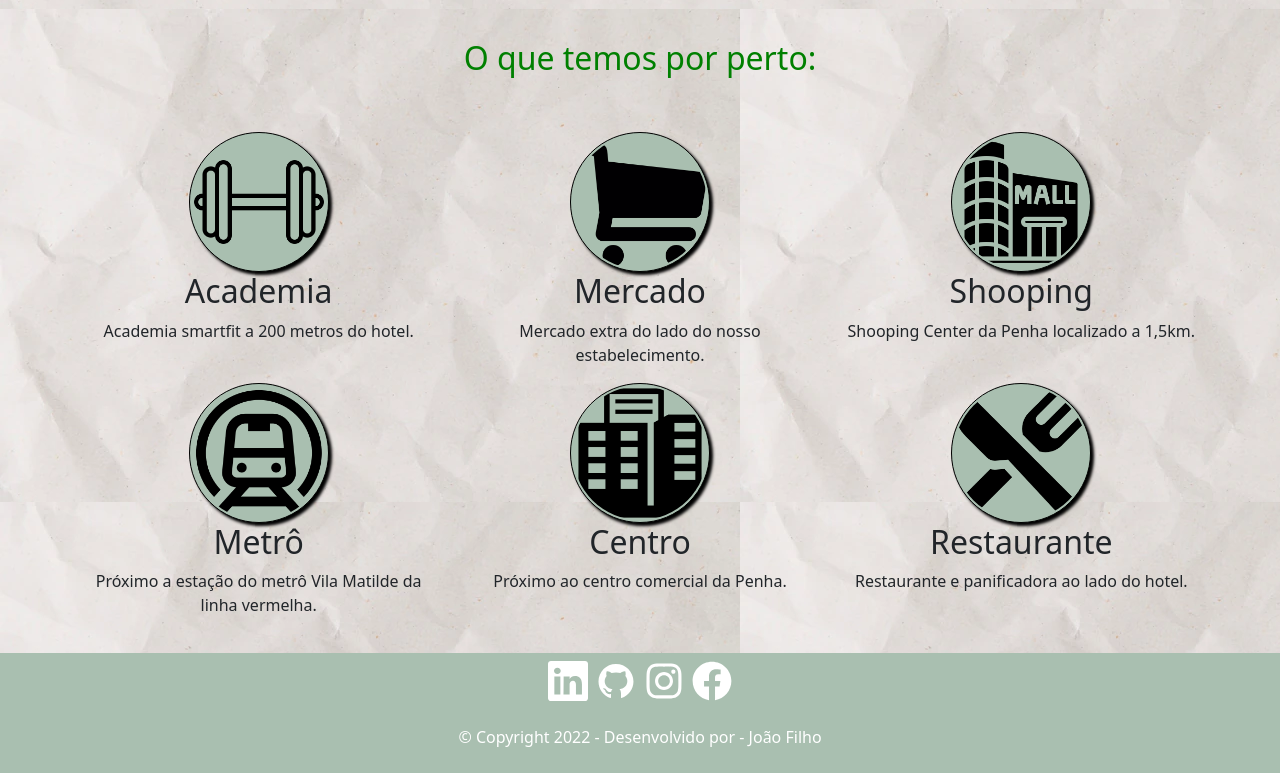
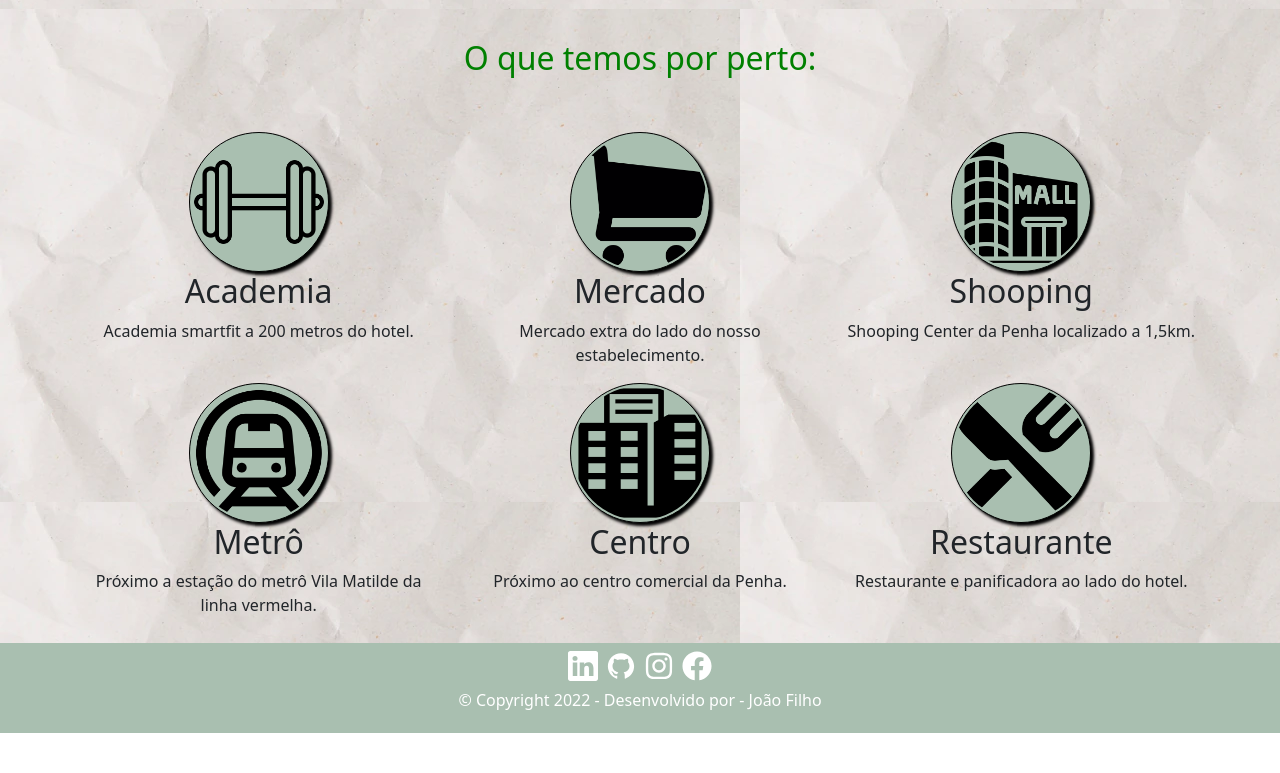
Before and after one commit to jfilinho/site-hoteleiro, a React (Create React App) app: page /home in a window 1280 px wide. Shown: the part 1963-2736 px from the top of the page. After the commit the page ends 2696 px from the top, so only its background shows below. Built offline with nearby package versions, Linux system fonts and the light colour scheme.

Commit message:
nova atualização rodapé da página

```diff
--- a/src/components/Rodape.js
+++ b/src/components/Rodape.js
@@ -1,5 +1,3 @@
-import { FaHeart } from "react-icons/fa";
-import { FaYoutube } from "react-icons/fa";
 import { FaInstagram } from "react-icons/fa";
 import { FaFacebook } from "react-icons/fa";
 import { AiFillGithub } from "react-icons/ai";
@@ -12,22 +10,22 @@ function Rodape() {
     <footer className="footer">
       <div className="footer__social">
         <a
-          href="https://www.linkedin.com/in/jo%C3%A3o-filho-souza-silva-734773165/"
+          href="https://www.linkedin.com/in/jo%C3%A3o-filho-souza-wd-fullstack/"
           className=" link-icone"
           title="linkedin"
         >
-          <BsLinkedin size="40" color="#fff"/>
+          <BsLinkedin size="30" color="#fff" />
         </a>
         <a
           href="https://github.com/jfilinho"
           className=" link-icone"
           title="github"
         >
-          <AiFillGithub size="40" color="#fff" />
+          <AiFillGithub size="30" color="#fff" />
         </a>
 
         <a href="https://www.instagram.com/filho_souzaa/">
-          <FaInstagram size="40" color="#fff" />
+          <FaInstagram size="30" color="#fff" />
         </a>
 
         <a
@@ -35,11 +33,11 @@ function Rodape() {
           className=" link-icone"
           title="Facebook"
         >
-          <FaFacebook size="40" color="#fff" />
+          <FaFacebook size="30" color="#fff" />
         </a>
       </div>
       <p className="footer__copyright">
-          &copy; Copyright 2022 - Desenvolvido por - João Filho
+        &copy; Copyright 2022 - Desenvolvido por - João Filho
       </p>
     </footer>
   );
--- a/src/estilos/style.css
+++ b/src/estilos/style.css
@@ -1,6 +1,18 @@
+
+/* Zerar margin e padding da página */
 *{
-  margin: 0px;padding: 0px;
+  margin: 0px;
+  padding: 0px;
 }
+
+/* Estilo fundo do site */
+.fundo-site {
+  background-image: url("../../public/img/fundo4.webp");
+  height: 100%;
+  width: 100%;
+}
+
+/* Estilos da barra de navegação */
 .top {
   background: #a9bfb0;
   align-items: center;
@@ -28,6 +40,8 @@
 .text-color:hover {
   background-color: blue;
 }
+
+/* Estilos gif de logo hotel circular */
 .circular {
   border: 1px solid black;
   margin: left 5px;
@@ -40,6 +54,8 @@
   border: 1px solid black;
   box-shadow: 3px 3px 3px black;
 }
+
+/* Estilos dos títulos das sessões */
 .titulos {
   font-size: 2rem;
   color: green;
@@ -47,11 +63,8 @@
   margin-top: 45px;
   margin-bottom: 45px;
 }
-.fundo-site {
-  background-image: url("../../public/img/fundo4.webp");
-  height: 100%;
-  width: 100%;
-}
+
+/* Estilos da página de Acomodações */
 .album {
   background-image: url("../../public/img/fundo4.webp");
 }
@@ -59,18 +72,23 @@
   border: 2px solid white;
   box-shadow: 3px 3px 3px white;
 }
+
+/* Estilos descrição da página sobre */
 .description {
   font-size: 1.2rem;
   font-family: "Times New Roman", Times, serif;
   text-align: justify;
   padding: 5px;
  }
+
+ /* Estilo do slide de espaços sociais */
 .slide-social {
   border: 1px solid black;
   box-shadow: 3px 3px 3px black;
   border-radius: 5px;
 }
 
+/* Estilo da imagem página home */
 .card-image {
   border: 1px solid black;
   box-shadow: 3px 3px 3px black;
@@ -87,43 +105,43 @@
   margin-top: 45px;
   padding: 10px;
 }
+
+/* Estilos do rodapé da página */
 .footer {
   width: 100%;
-  height: 120px;
-  margin-top: 10px;
+  height: 90px;
+  margin-top: 0px;
   background-color: #a9bfb0;
-
-
   position: relative;
 }
 
  .footer__social {
     width: 100%;
     padding-top: 8px;
-
     display: flex;
     justify-content: center;
  }
-
     a + a {
       margin-left: 8px;
     }
 
-
   .footer__copyright {
     position: absolute;
-    bottom: 8px;
+    bottom: 5px;
 
     width: 100%;
     text-align: center;
     color: white;
   }
 
+/* Estilos icones de locais da  página home */
 .featurette {
   text-align: justify;
   align-items: center;
   margin-bottom: 10px;
 }
+
+/* Estilos do mapa de localização */
 .map {
   width: 100%;
   height: 400px;
@@ -155,20 +173,24 @@
 .title-icones {
   font-size: 1.5rem;
   font-weight: bold;
-  /* text-align: center; */
-  padding: 5px;
+   padding: 5px;
 }
 .icons-contact {
   font-size: 3.5rem;
 }
 .telefone {
-  background: #a9bfb0;
+  background: white;
   width: 80px;
   height: 80px;
   border-radius: 10px;
   border: 1px solid black;
   box-shadow: 3px 3px 3px black;
 }
+a[href^="”tel”"]:before {
+  content: “\260e”;
+  margin-right: 0.5em;
+}
+
 .whatsapp {
   width: 80px;
   height: 80px;
@@ -207,6 +229,7 @@ box-shadow: 3px 3px 3px black
   padding:2px;
 }
 
+ /* Estilo responsivos dos icones de contatos */
 @media (max-width: 768px){
   .contact {
     grid-template-columns: 1fr;
@@ -216,8 +239,3 @@ box-shadow: 3px 3px 3px black
   }
 
 }
-
-a[href^="”tel”"]:before {
-  content: “\260e”;
-  margin-right: 0.5em;
-}
```
Also changed, not shown: src/components/Marketing.js (+2 -5 lines).
